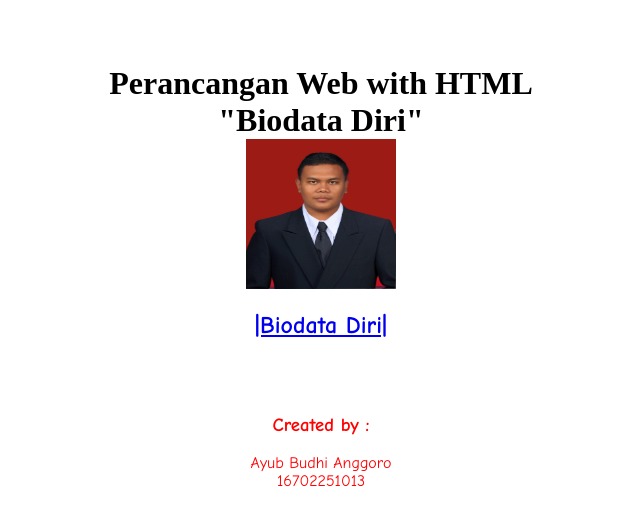
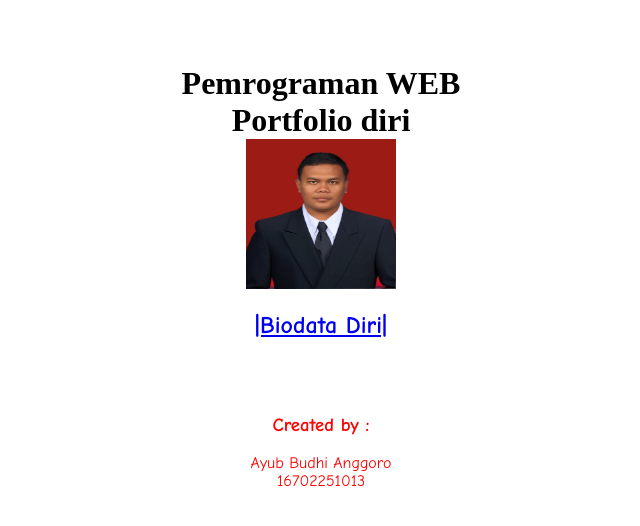
Before and after one commit to ayubanggoro/portfolio, a plain HTML site: page index.html in a window 1280 px wide. Shown: the whole page, without its empty margins (319-959 px from the left). Drawn offline with Linux system fonts and the light colour scheme.

Commit message:
update judo

```diff
--- a/index.html
+++ b/index.html
@@ -6,9 +6,9 @@
 
 <h1>
 <center>
-<font face="Bradley Hand ITC" color="Black" fontsize="4">Perancangan Web with HTML</font>
+<font face="Bradley Hand ITC" color="Black" fontsize="4">Pemrograman WEB</font>
 <br>
-<font face="Bradley Hand ITC" color="Black" fontsize="4">"Biodata Diri"</font>
+<font face="Bradley Hand ITC" color="Black" fontsize="4">Portfolio diri</font>
 <br>
 <img><img src = "aku.jpg" width = "150 px" height = "150" > </img>
 </center>
```
